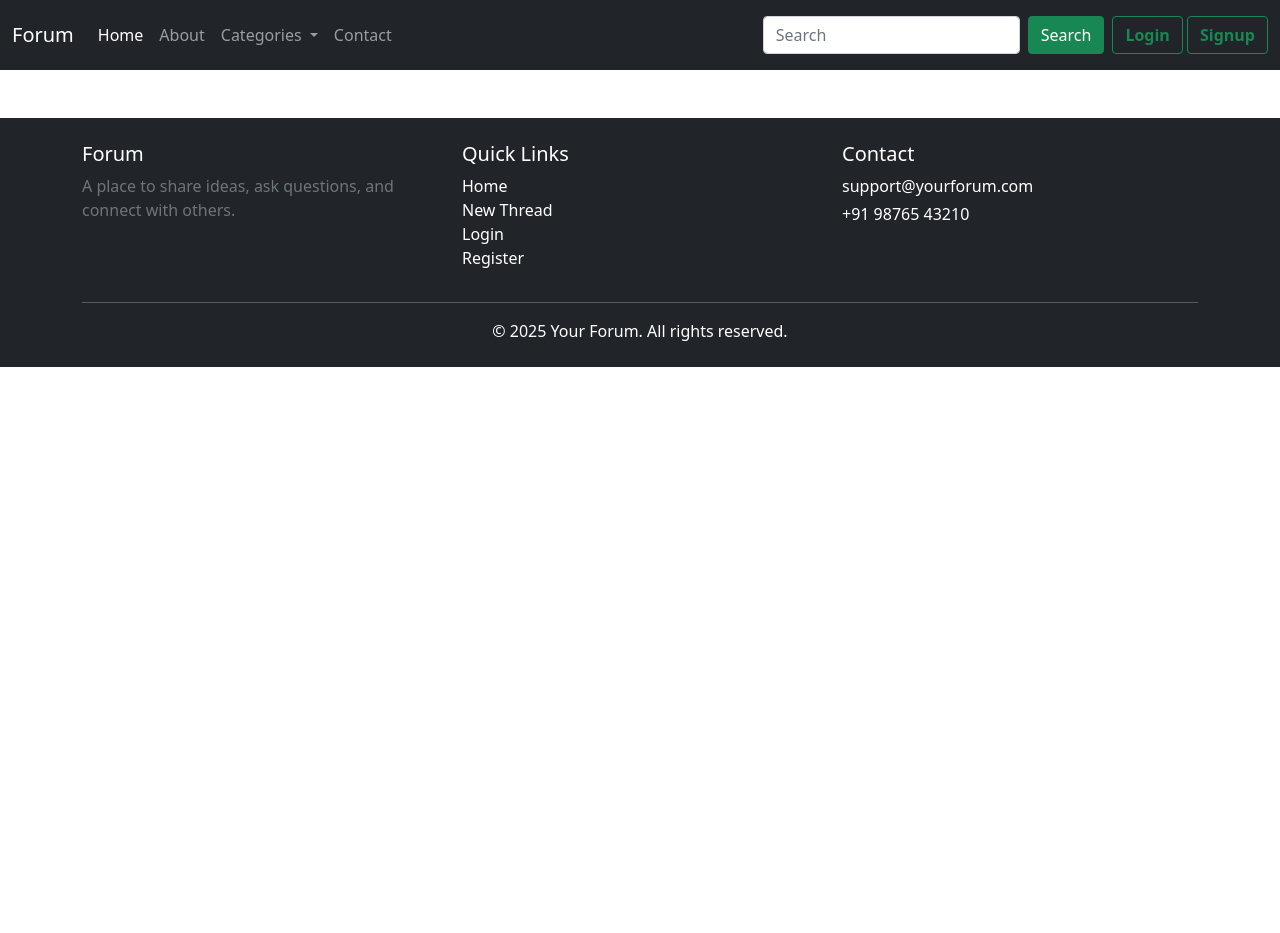
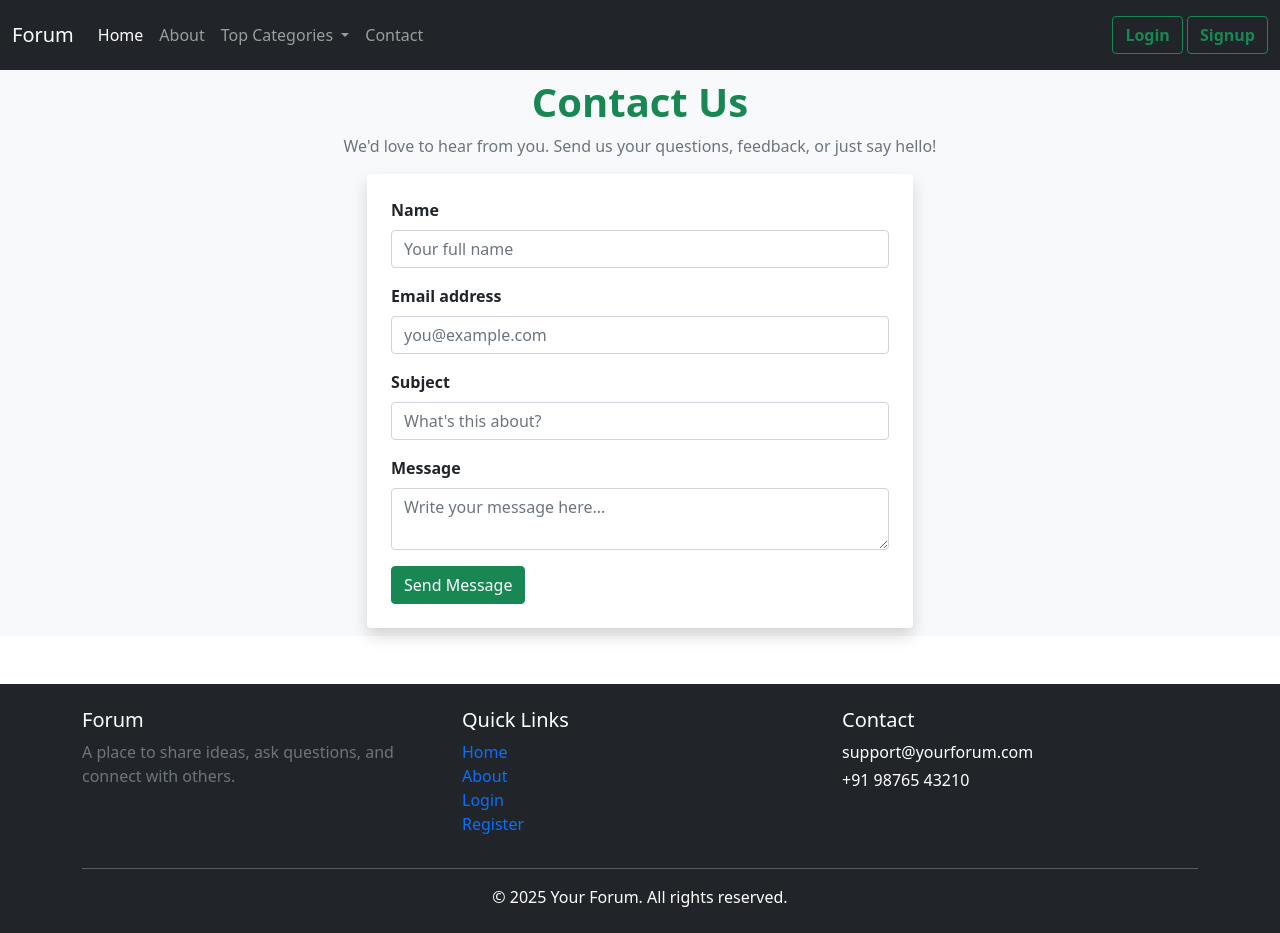
Before and after one commit to khantanil/php, a PHP site: page /contact.php in a window 1280 px wide. Before the commit the page ends 367 px from the top, so only its background shows below. Run offline with PHP 8.4, Linux system fonts and the light colour scheme; tables that the repository leaves empty or names only in its code hold one stand-in row (values such as "Sample post").

Commit message:
forum complete

```diff
--- a/project/forum/contact.php
+++ b/project/forum/contact.php
@@ -1,31 +1,104 @@
+<?php
+// session_start();
+include 'partials/connection.php'; // Make sure this connects $conn
+
+$alert = "";
+
+if ($_SERVER["REQUEST_METHOD"] == "POST") {
+    $name = htmlspecialchars(trim($_POST["name"]));
+    $email = htmlspecialchars(trim($_POST["email"]));
+    $subject = htmlspecialchars(trim($_POST["subject"]));
+    $message = htmlspecialchars(trim($_POST["message"]));
+
+    $sql = "INSERT INTO contacts (name, email, subject, message) VALUES (?, ?, ?, ?)";
+    $stmt = mysqli_prepare($conn, $sql);
+
+    if ($stmt) {
+        mysqli_stmt_bind_param($stmt, "ssss", $name, $email, $subject, $message);
+        $success = mysqli_stmt_execute($stmt);
+
+        if ($success) {
+            $alert = '<div class="alert alert-success alert-dismissible fade show my-2" role="alert" id="contactAlert">
+                Thank you! Your message has been submitted.
+                <button type="button" class="btn-close" data-bs-dismiss="alert" aria-label="Close"></button>
+              </div>';
+        } else {
+            $alert = '<div class="alert alert-danger alert-dismissible fade show my-2" role="alert" id="contactAlert">
+                Something went wrong. Please try again later.
+                <button type="button" class="btn-close" data-bs-dismiss="alert" aria-label="Close"></button>
+              </div>';
+        }
+        mysqli_stmt_close($stmt);
+    } else {
+        $alert = '<div class="alert alert-danger">Error preparing statement.</div>';
+    }
+}
+?>
+
 <!doctype html>
 <html lang="en">
 
 <head>
-    <!-- Required meta tags -->
     <meta charset="utf-8">
     <meta name="viewport" content="width=device-width, initial-scale=1">
-
-    <!-- Bootstrap CSS -->
-    <link href="https://cdn.jsdelivr.net/npm/bootstrap@5.0.2/dist/css/bootstrap.min.css" rel="stylesheet" integrity="sha384-EVSTQN3/azprG1Anm3QDgpJLIm9Nao0Yz1ztcQTwFspd3yD65VohhpuuCOmLASjC" crossorigin="anonymous">
-
-    <title>Forum Website</title>
+    <title>Contact Us - iDiscuss Forum</title>
+    <link href="https://cdn.jsdelivr.net/npm/bootstrap@5.0.2/dist/css/bootstrap.min.css" rel="stylesheet">
 </head>
-<style>
-
-</style>
 
 <body>
 
     <?php include 'partials/header.php'; ?>
 
+    <!-- Contact Section -->
+    <section class="py-2     bg-light">
+        <div class="container">
+            <div class="text-center mb-2">
+                <h1 class="fw-bold text-success">Contact Us</h1>
+                <p class="text-muted">We'd love to hear from you. Send us your questions, feedback, or just say hello!</p>
+            </div>
 
-
+            <div class="row justify-content-center">
+                <div class="col-md-6">
+                    <div class="card shadow border-0">
+                        <div class="card-body p-4">
+                            <?php if (!empty($alert)) echo $alert; ?>
+                            <form action="contact.php" method="post">
+                                <div class="mb-3">
+                                    <label for="name" class="form-label fw-bold">Name</label>
+                                    <input type="text" class="form-control" id="name" name="name" required placeholder="Your full name">
+                                </div>
+                                <div class="mb-3">
+                                    <label for="email" class="form-label fw-bold">Email address</label>
+                                    <input type="email" class="form-control" id="email" name="email" required placeholder="you@example.com">
+                                </div>
+                                <div class="mb-3">
+                                    <label for="subject" class="form-label fw-bold">Subject</label>
+                                    <input type="text" class="form-control" id="subject" name="subject" required placeholder="What's this about?">
+                                </div>
+                                <div class="mb-3">
+                                    <label for="message" class="form-label fw-bold">Message</label>
+                                    <textarea class="form-control" id="message" name="message" rows="2" required placeholder="Write your message here..."></textarea>
+                                </div>
+                                <button type="submit" class="btn btn-success ">Send Message</button>
+                            </form>
+                        </div>
+                    </div>
+                </div>
+            </div>
+        </div>
+    </section>
 
     <?php include 'partials/footer.php'; ?>
-    <!-- Option 1: Bootstrap Bundle with Popper -->
-    <script src="https://cdn.jsdelivr.net/npm/bootstrap@5.0.2/dist/js/bootstrap.bundle.min.js" integrity="sha384-MrcW6ZMFYlzcLA8Nl+NtUVF0sA7MsXsP1UyJoMp4YLEuNSfAP+JcXn/tWtIaxVXM" crossorigin="anonymous"></script>
 
+    <script src="https://cdn.jsdelivr.net/npm/bootstrap@5.0.2/dist/js/bootstrap.bundle.min.js"></script>
+    <script src="https://code.jquery.com/jquery-3.6.0.min.js"></script>
+    <script>
+        $(document).ready(function() {
+            setTimeout(function() {
+                $('#contactAlert').fadeOut('slow');
+            }, 3000); // 3 seconds
+        });
+    </script>
 
 </body>
 
--- a/project/forum/index.php
+++ b/project/forum/index.php
@@ -40,8 +40,8 @@
 
 <body>
 
+    <?php include 'partials/connection.php'; ?>
     <?php include 'partials/header.php'; ?>
-    <?php include 'partials/connection.php'; ?>
 
 
     <!-- Slider -->
@@ -118,7 +118,6 @@
     </div>
 
 
-
     <?php include 'partials/footer.php'; ?>
     <!-- Option 1: Bootstrap Bundle with Popper -->
     <script src="https://cdn.jsdelivr.net/npm/bootstrap@5.0.2/dist/js/bootstrap.bundle.min.js" integrity="sha384-MrcW6ZMFYlzcLA8Nl+NtUVF0sA7MsXsP1UyJoMp4YLEuNSfAP+JcXn/tWtIaxVXM" crossorigin="anonymous"></script>
--- a/project/forum/partials/footer.php
+++ b/project/forum/partials/footer.php
@@ -10,10 +10,10 @@ echo '<footer class="bg-dark text-white mt-5">
       <div class="col-md-4">
         <h5>Quick Links</h5>
         <ul class="list-unstyled">
-          <li><a href="index.php" class="text-white text-decoration-none">Home</a></li>
-          <li><a href="create_thread.php" class="text-white text-decoration-none">New Thread</a></li>
-          <li><a href="login.php" class="text-white text-decoration-none">Login</a></li>
-          <li><a href="register.php" class="text-white text-decoration-none">Register</a></li>
+          <li><a href="index.php"class=" text-decoration-none">Home</a></li>
+          <li><a href="about.php"class=" text-decoration-none">About</a></li>
+          <li><a href="#" class="text-decoration-none" data-bs-toggle="modal" data-bs-target="#loginModal">Login</a></li>
+          <li><a href="#" class="text-decoration-none" data-bs-toggle="modal" data-bs-target="#signupModal">Register</a></li>
         </ul>
       </div>
 
--- a/project/forum/partials/handleSignup.php
+++ b/project/forum/partials/handleSignup.php
@@ -1,4 +1,6 @@
+
 <?php
+session_start();
 if ($_SERVER['REQUEST_METHOD'] == 'POST') {
     include 'connection.php';
 
@@ -23,6 +25,7 @@ if ($_SERVER['REQUEST_METHOD'] == 'POST') {
         $result = mysqli_query($conn, $sql);
 
         if ($result) {
+            $_SESSION['signupSuccess'] = true;
             header("Location: /php/project/forum/index.php?signupSuccess=true");
             exit();
         } else {
--- a/project/forum/partials/header.php
+++ b/project/forum/partials/header.php
@@ -1,5 +1,7 @@
 <?php
 session_start();
+include 'partials/connection.php';
+
 echo '<nav class="navbar navbar-expand-lg navbar-dark bg-dark">
         <div class="container-fluid">
             <a class="navbar-brand" href="#">Forum</a>
@@ -12,20 +14,23 @@ echo '<nav class="navbar navbar-expand-lg navbar-dark bg-dark">
                         <a class="nav-link active" aria-current="page" href="index.php">Home</a>
                     </li>
                     <li class="nav-item">
-                        <a class="nav-link" href="about.php">About</a>
+                    <a class="nav-link" href="/php/project/forum/about.php">About</a>
                     </li>
                     <li class="nav-item dropdown">
                         <a class="nav-link dropdown-toggle" href="#" id="navbarDropdown" role="button" data-bs-toggle="dropdown" aria-expanded="false">
-                            Categories
+                            Top Categories
                         </a>
-                        <ul class="dropdown-menu" aria-labelledby="navbarDropdown">
-                            <li><a class="dropdown-item" href="#">Action</a></li>
-                            <li><a class="dropdown-item" href="#">Another action</a></li>
-                            <li>
-                                <hr class="dropdown-divider">
-                            </li>
-                            <li><a class="dropdown-item" href="#">Something else here</a></li>
-                        </ul>
+                        <ul class="dropdown-menu" aria-labelledby="navbarDropdown">';
+
+                            $sql = "SELECT category_name, category_id FROM categories LIMIT 5";
+                        $result = mysqli_query($conn, $sql);
+                        while ($row = mysqli_fetch_assoc($result)) {
+                            echo '<li><a class="dropdown-item" href="thred-list.php?catid='.$row['category_id'].'">' . $row['category_name'] . '</a></li>';
+                        }
+
+
+
+                       echo '</ul>
                     </li>
                     <li class="nav-item">
                         <a class="nav-link " href="contact.php">Contact</a>
@@ -33,17 +38,12 @@ echo '<nav class="navbar navbar-expand-lg navbar-dark bg-dark">
                 </ul> ';
 
                 if(isset($_SESSION['loggedin']) && $_SESSION['loggedin'] == true) {
-                    echo '<form class="d-flex">
-                    <input class="form-control me-2" type="search" placeholder="Search" aria-label="Search">
-                    <button class="btn btn-success me-2" type="submit">Search</button>
+                    echo '<form class="d-flex" >
                     <p class="text-white mb-0 mx-2">Welcome '. $_SESSION['userEmail'] .'</p>
                     <a href="/php/project/forum/partials/logout.php" class="btn btn-outline-success  w-50 fw-bold">Logout</a>
                 </form>';
                 } else {
-                    echo ' <form class="d-flex">
-                    <input class="form-control me-2" type="search" placeholder="Search" aria-label="Search">
-                    <button class="btn btn-success me-2" type="submit">Search</button>
-                </form>
+                    echo '
                 <div class="my-2">
                     <button class="btn btn-outline-success fw-bold" data-bs-toggle="modal" data-bs-target="#loginModal">Login</button>
                     <button class="btn btn-outline-success fw-bold" data-bs-toggle="modal" data-bs-target="#signupModal">Signup</button>
@@ -60,16 +60,16 @@ echo '<nav class="navbar navbar-expand-lg navbar-dark bg-dark">
     include 'loginModal.php';
 
 // Check if signup was successful
-if (isset($_SESSION['loginSuccess']) && $_SESSION['loginSuccess'] == true) {
+if (isset($_SESSION['signupSuccess']) && $_SESSION['signupSuccess'] == true) {
     echo '<div id="loginSuccessAlert" class="alert alert-success alert-dismissible fade show my-0" role="alert">
-            <strong>Success!</strong> You are now logged in.
+            <strong>Registration successfull!</strong> Now you can logging in.
             <button type="button" class="btn-close" data-bs-dismiss="alert" aria-label="Close"></button>
           </div>';
-    unset($_SESSION['loginSuccess']);
+    unset($_SESSION['signupSuccess']);
 } elseif (isset($_GET['signupSuccess']) && $_GET['signupSuccess'] == 'false') {
     if ($_GET['error'] == 'exists') {
         echo '<div id="errorAlert" class="alert alert-warning alert-dismissible fade show my-0" role="alert">
-                <strong>Warning!</strong> This email is already registered.
+                <strong>Warning!</strong> This username is already registered.
                 <button type="button" class="btn-close" data-bs-dismiss="alert" aria-label="Close"></button>
               </div>';
     } elseif ($_GET['error'] == 'password') {
@@ -88,7 +88,7 @@ if (isset($_SESSION['loginSuccess']) && $_SESSION['loginSuccess'] == true) {
 
 
 // Check if login was successful
-if (isset($_GET['loginSuccess']) && $_GET['loginSuccess'] == 'true') {
+if (isset($_SESSION['loginSuccess']) && $_SESSION['loginSuccess'] == 'true') {
     echo '<div id="loginSuccessAlert" class="alert alert-success alert-dismissible fade show my-0" role="alert">
             <strong>Success!</strong> You are now logged in.
             <button type="button" class="btn-close" data-bs-dismiss="alert" aria-label="Close"></button>
@@ -103,7 +103,7 @@ if (isset($_GET['loginSuccess']) && $_GET['loginSuccess'] == 'false') {
               </div>';
     } elseif ($_GET['error'] == 'notfound') {
         echo '<div id="errorAlert" class="alert alert-warning alert-dismissible fade show my-0" role="alert">
-                <strong>Warning!</strong> Email not registered.
+                <strong>Warning!</strong> Username not registered.
                 <button type="button" class="btn-close" data-bs-dismiss="alert" aria-label="Close"></button>
               </div>';
     }
--- a/project/forum/partials/loginModal.php
+++ b/project/forum/partials/loginModal.php
@@ -9,13 +9,12 @@
             <form action="partials/handleLogin.php" method="post">
                 <div class="modal-body">
                     <div class="mb-3">
-                        <label for="loginEmail" class="form-label">Email address</label>
-                        <input type="email" class="form-control" id="loginEmail" name="loginEmail" aria-describedby="emailHelp">
-                        <div id="emailHelp" class="form-text">We'll never share your email with anyone else.</div>
+                        <label for="loginEmail" class="form-label">User Name</label>
+                        <input type="text" class="form-control" id="loginEmail" name="loginEmail" aria-describedby="emailHelp" required>
                     </div>
                     <div class="mb-3">
                         <label for="loginPassword" class="form-label">Password</label>
-                        <input type="password" class="form-control" id="loginPassword" name="loginPassword">
+                        <input type="password" class="form-control" id="loginPassword" name="loginPassword" required>
                     </div>
 
                     <button type="submit" class="btn btn-success">Login</button>
--- a/project/forum/partials/signupModal.php
+++ b/project/forum/partials/signupModal.php
@@ -9,17 +9,17 @@
             <form action="/php/project/forum/partials/handleSignup.php" method="post">
                 <div class="modal-body">
                     <div class="mb-3">
-                        <label for="signupEmail" class="form-label">Email address</label>
-                        <input type="email" class="form-control" id="signupEmail" name="signupEmail" aria-describedby="emailHelp">
-                        <div id="emailHelp" class="form-text">We'll never share your email with anyone else.</div>
+                        <label for="signupEmail" class="form-label">User Name</label>
+                        <input type="text" class="form-control" id="signupEmail" name="signupEmail" aria-describedby="emailHelp" required>
+                        <!-- <div id="emailHelp" class="form-text">We'll never share your email with anyone else.</div> -->
                     </div>
                     <div class="mb-3">
                         <label for="signupPassword" class="form-label">Password</label>
-                        <input type="password" class="form-control" id="signupPassword" name="signupPassword">
+                        <input type="password" class="form-control" id="signupPassword" name="signupPassword" required>
                     </div>
                     <div class="mb-3">
                         <label for="signupConfirmPassword" class="form-label">Confirm Password</label>
-                        <input type="password" class="form-control" id="signupConfirmPassword1" name="signupConfirmPassword">
+                        <input type="password" class="form-control" id="signupConfirmPassword1" name="signupConfirmPassword" required>
                     </div>
 
                     <button type="submit" class="btn btn-success">Signup</button>
```
Also changed, not shown: project/forum/thread.php (+41 -58 lines), project/forum/thred-list.php (+24 -7 lines).
